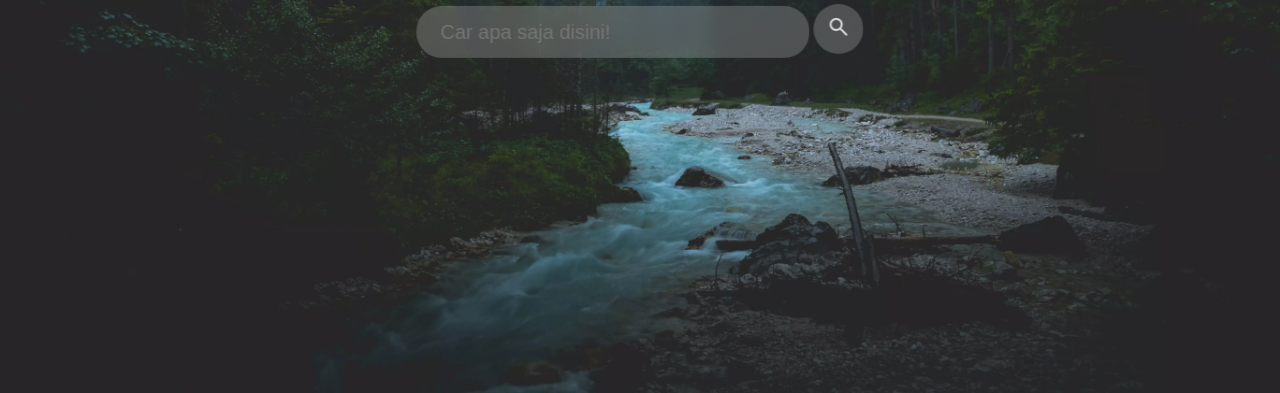
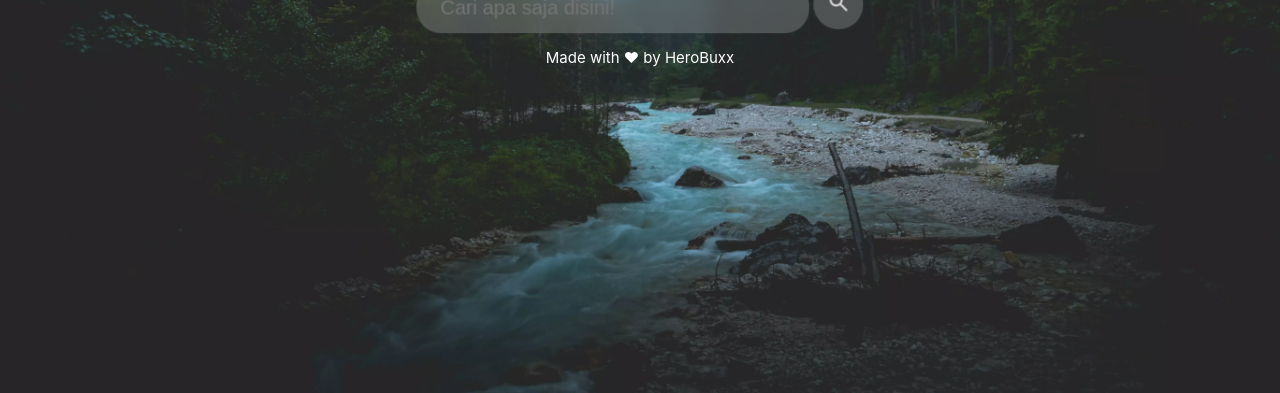
Before and after one commit to SchoolAF/nyari, a plain HTML site: page index.html in a window 1280 px wide. Shown: the part 407-800 px from the top of the page. Drawn offline with nearby package versions, Linux system fonts and the light colour scheme; a web font is replaced by a local one.

Commit message:
nyari: Fix typo and add some lovely text at the bottom
Signed-off-by: HeroBuxx <herobuxx@gmail.com>

```diff
--- a/index.html
+++ b/index.html
@@ -13,10 +13,11 @@
         <div class="content">
             <center>
                 <h1>Lagi mau nyari apa nih?</h1>
-                <input class="searchbar" type="text" id="searchbar" name="searchbar" placeholder="Car apa saja disini!">
+                <input class="searchbar" type="text" id="searchbar" name="searchbar" placeholder="Cari apa saja disini!">
                 <a href="./result.html"><button class="btn-search"><span style-"color: white;" class="material-symbols-outlined">
                     search
                     </span></button></a>
+                <p>Made with ❤ by HeroBuxx</p>
             </center>
         </div>
     </div>
```
